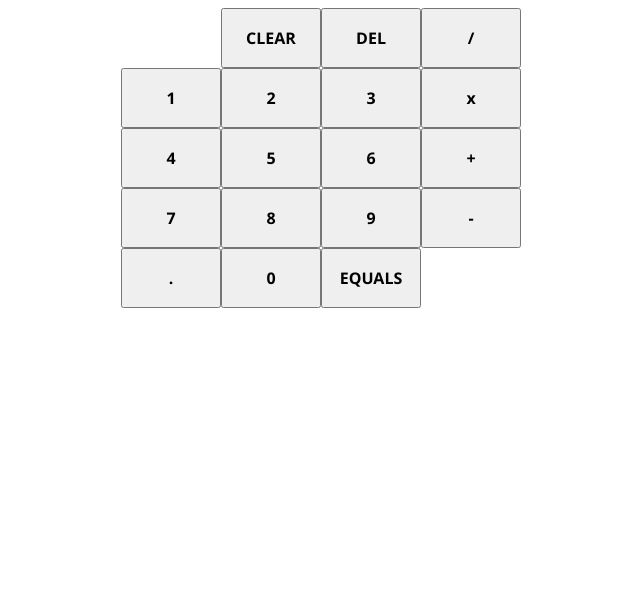
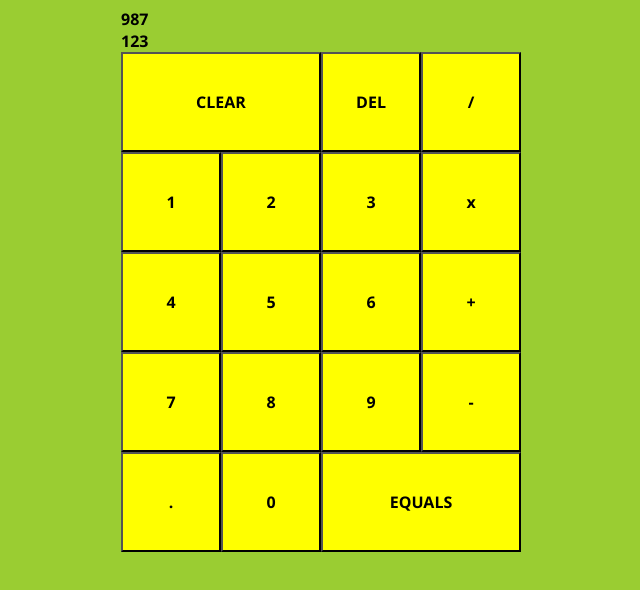
Before and after one commit to ianturner88/vanilla-js-calculator, a plain HTML site: page index.html in a window 1280 px wide. Shown: the whole page, without its empty margins (319-959 px from the left). Drawn offline with Linux system fonts and the light colour scheme.

Commit message:
colour scheme selected

```diff
--- a/index.html
+++ b/index.html
@@ -8,7 +8,10 @@
   </head>
   <body>
     <div class="container">
-      <div class="screen"></div>
+      <div class="screen">
+        <div class="previous-operand">987</div>
+        <div class="current-operand">123</div>
+      </div>
       <button class="span-two">CLEAR</button>
       <button>DEL</button>
       <button>/</button>
--- a/styles.css
+++ b/styles.css
@@ -2,15 +2,33 @@
   font-family: 'Segoe UI', Tahoma, Geneva, Verdana, sans-serif;
   font-weight: 900;
   font-size: medium;
+  background-color: yellowgreen;
 }
 
 .body {
   padding: 0;
 }
 
+.container > button {
+  cursor: pointer;
+  background-color: yellow;
+  padding: 0;
+  min-height: 100px;
+}
+
 .container {
   display: grid;
   justify-content: center;
+  align-content: center;
   grid-template-columns: repeat(4, 100px);
-  min-height: 300px;
+  min-height: 500px;
+  padding: 0;
 }
+
+.span-two {
+  grid-column: span 2;
+}
+
+.screen {
+  grid-column: span 4;
+}
```
